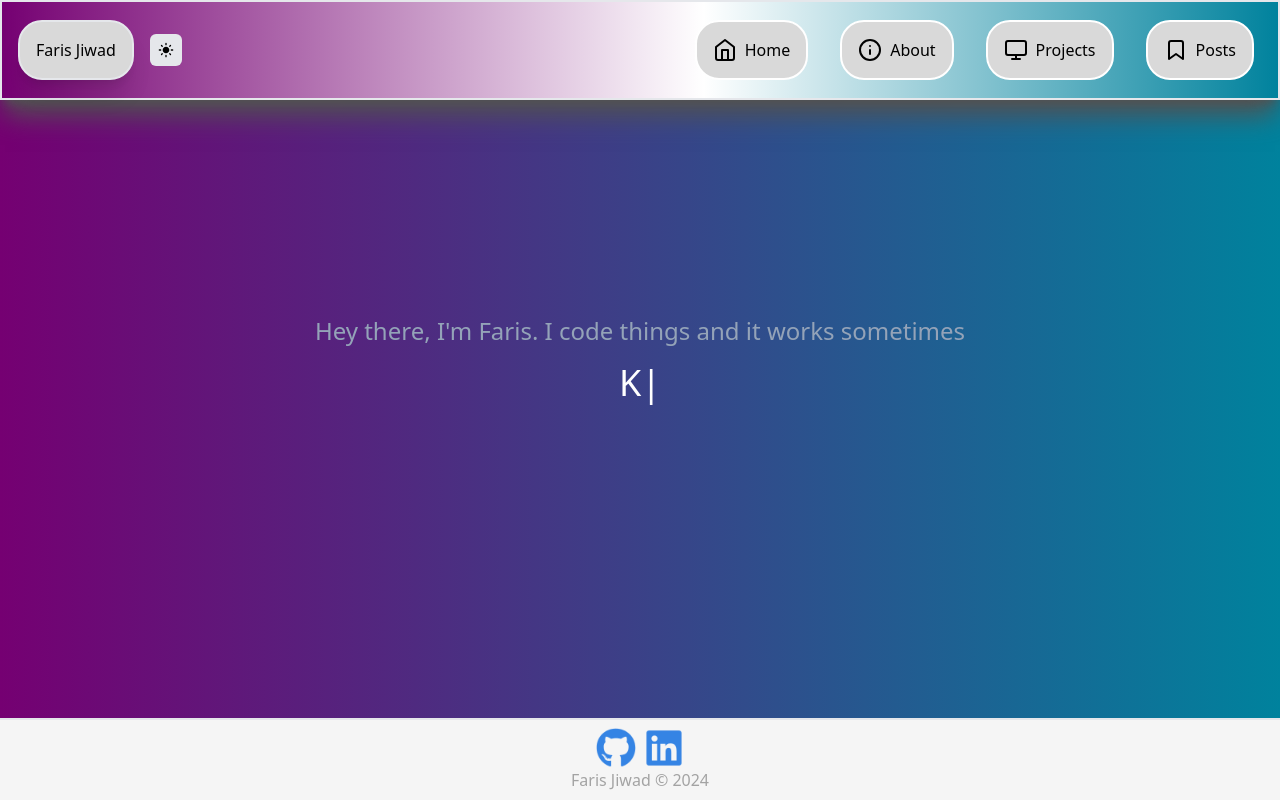
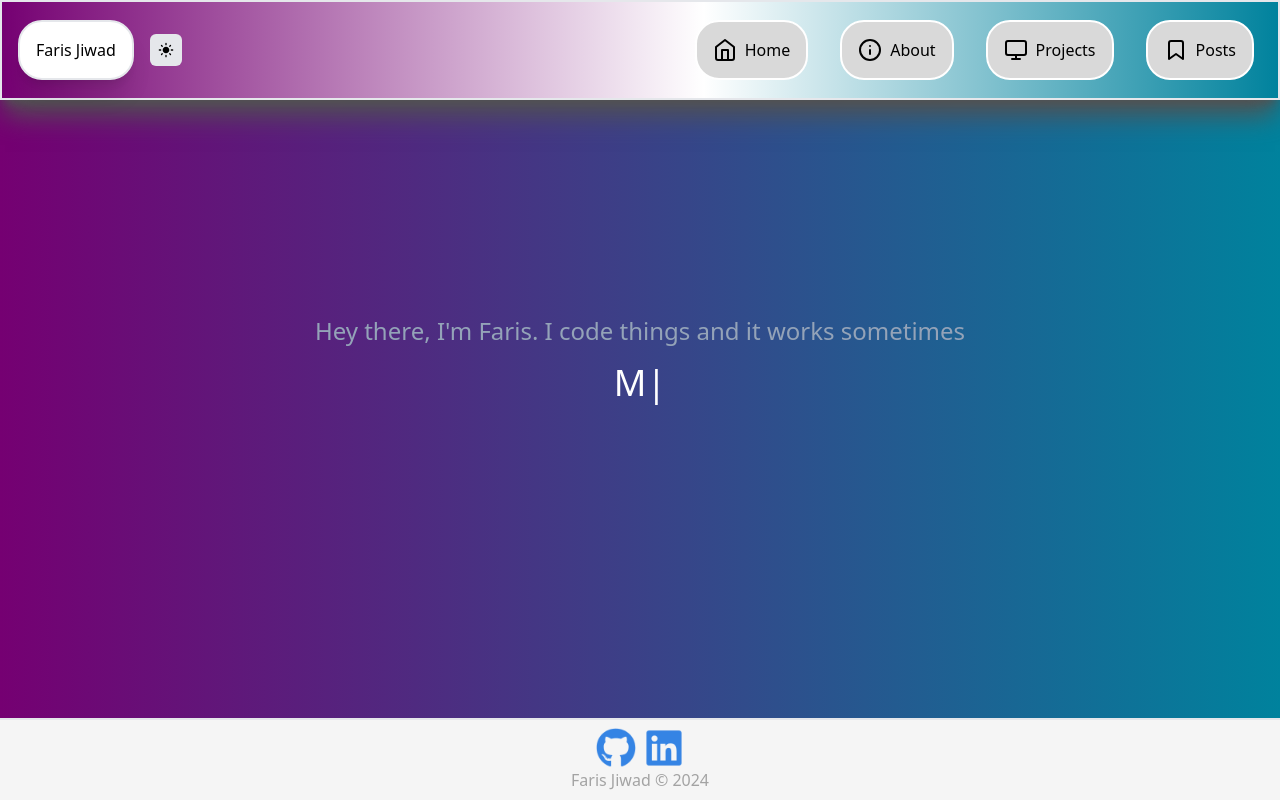
Before and after one commit to Ferriswheel09/ferriswheel09.github.io, a Next.js app: page / in a window 1280 px wide. Built offline with nearby package versions, Linux system fonts and the light colour scheme.

Commit message:
Added theming background to name

```diff
--- a/src/app/page.tsx
+++ b/src/app/page.tsx
@@ -15,8 +15,6 @@ export default function HomePage() {
             strings={[
               "Fullstack Engineer",
               "Systems Engineer",
-              "Kernel Developer",
-              "OS Tinkerer",
               "Machine Learning Engineer",
               "Software Developer",
             ]}
--- a/src/components/navbar.tsx
+++ b/src/components/navbar.tsx
@@ -43,8 +43,8 @@ export default function Navbar() {
     <header className="navbar w-full z-50 text-black fixed top-0 left-0 right-0 mx-auto h-36">
       <div className={` ${theme === 'dark' ? 'bg-gradient-to-r from-grad-purp to-grad-blue via-black via-55% ' : 'bg-gradient-to-r from-grad-purp to-grad-blue via-white via-55% '}flex items-center justify-between mx-auto p-4 border-2 shadow-xl shadow-neutral-600 whitespace-nowrap`}>
         <div className="flex flex-row items-center justify-center">
-          <div className="border-2 rounded-3xl p-4 w-40 max-w-fit text-center bg-button-teal shadow-xl">
-            <h1 className="font-medium">Faris Jiwad</h1>
+          <div className={`${theme === 'dark' ? 'bg-black border-black ' : 'bg-white'} border-2 rounded-3xl p-4 w-40 max-w-fit text-center shadow-xl`}>
+              <h1 className={`${theme === 'dark' ? 'text-white' : 'text-black'} font-medium`}>Faris Jiwad</h1>
           </div>
           <div className="p-4 w-40">
             <ThemeSwitcher />
@@ -76,7 +76,7 @@ export default function Navbar() {
             <li key={item.key} >
               <Link
                 href={item.href}
-                className="transition flex flex-row space-x-2 bg-button-teal border-2 max-w-32 min-w-fit border-white rounded-3xl p-4 mx-2 hover:text-black hover:bg-slate-100 hover:shadow-xl hover:-translate-y-1 hover:scale-110"
+                className={`transition flex flex-row space-x-2 bg-button-teal border-2 max-w-32 min-w-fit border-white rounded-3xl p-4 mx-2 hover:text-black hover:bg-slate-100 hover:shadow-xl hover:-translate-y-1 hover:scale-110`}
               >
                 {item.icon}
                 <p className="">{item.label}</p>
```
